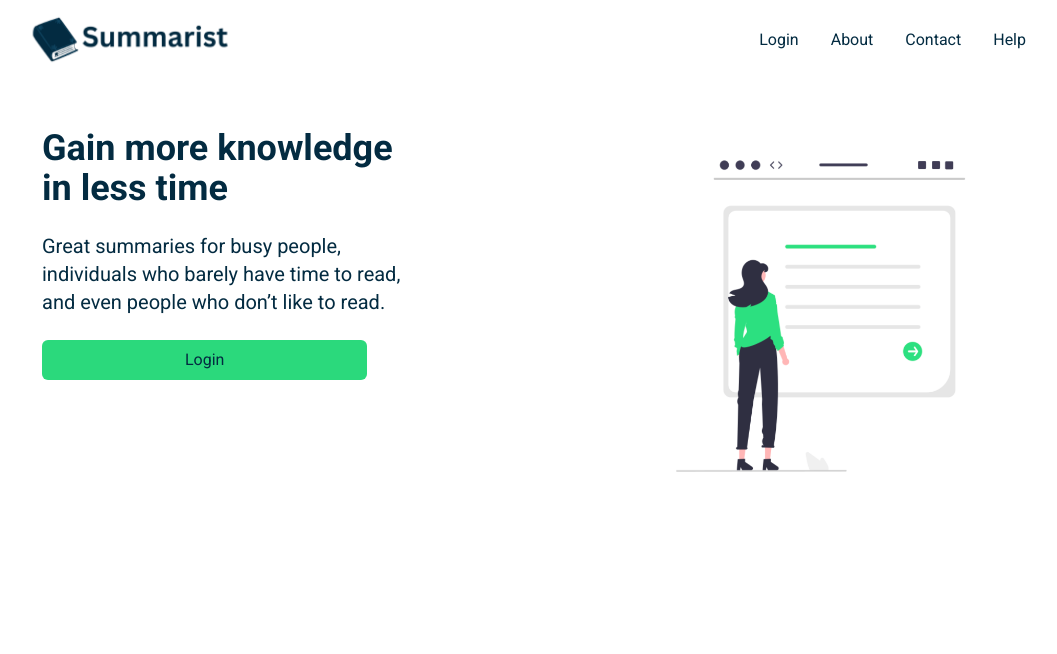
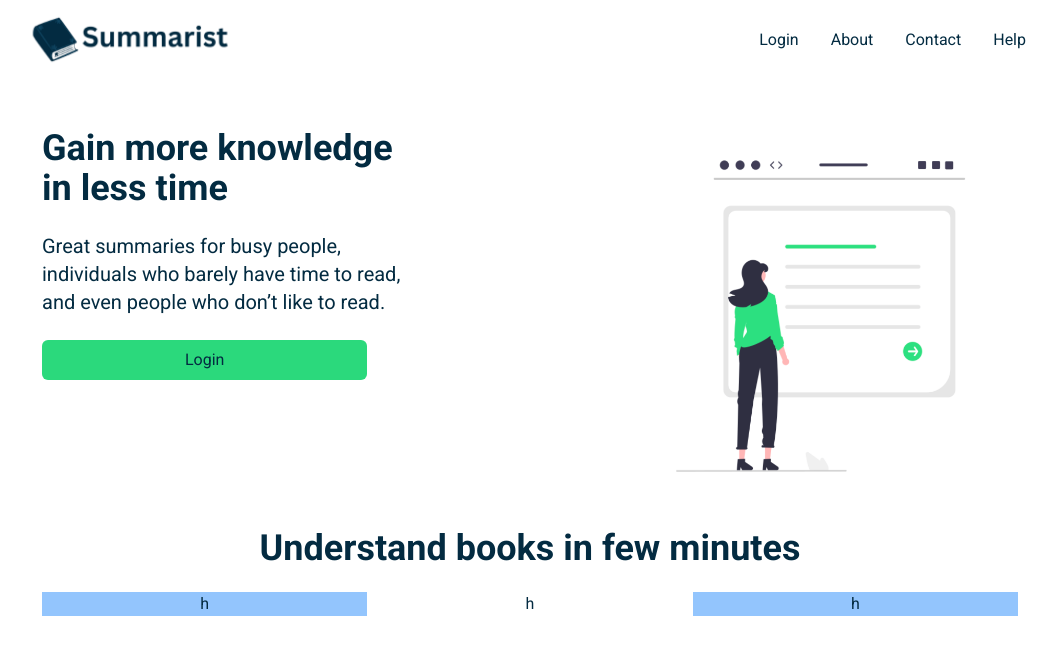
Before and after one commit to WilliamGiammona/summary-app, a Next.js app: page / in a window 1280 px wide. Shown: the top 654 px of the page, without its empty margins (110-1167 px from the left). Built offline with nearby package versions, Linux system fonts and the light colour scheme.

Commit message:
layout adjustment

```diff
--- a/app/page.tsx
+++ b/app/page.tsx
@@ -21,6 +21,17 @@ export default function Home() {
           <Image src="/assets/Woman.png" alt="Woman" width={330} height={200} />
         </figure>
       </section>
+
+      <section className="max-w-5xl mx-auto p-6 box-shadow: 0 1px 2px 0 rgba(0, 0, 0, 0.05)">
+        <h2 className="text-4xl font-bold mb-6 mx-auto w-full  text-center">
+          Understand books in few minutes
+        </h2>
+        <div className="flex justify-center items-center text-center">
+          <div className="w-1/3 bg-blue-300 text-center">h</div>
+          <div className="w-1/3">h</div>
+          <div className="w-1/3 bg-blue-300 text-center">h</div>
+        </div>
+      </section>
     </>
   );
 }
```
